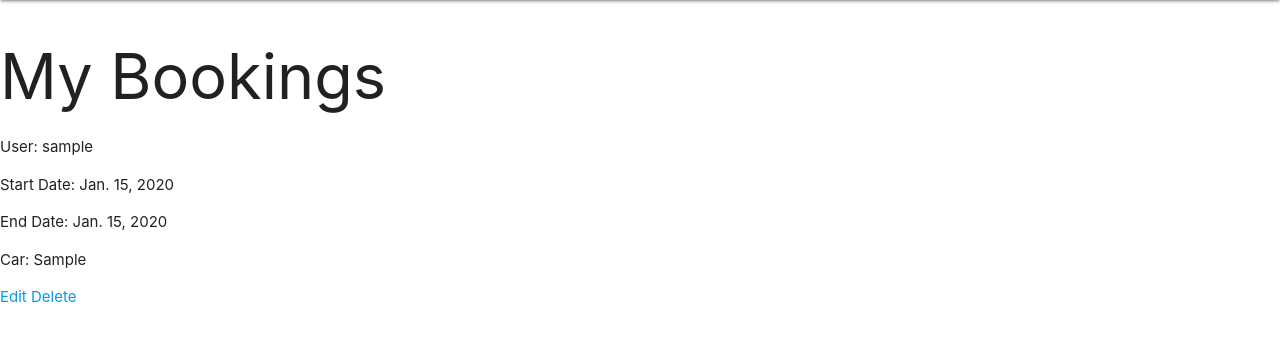
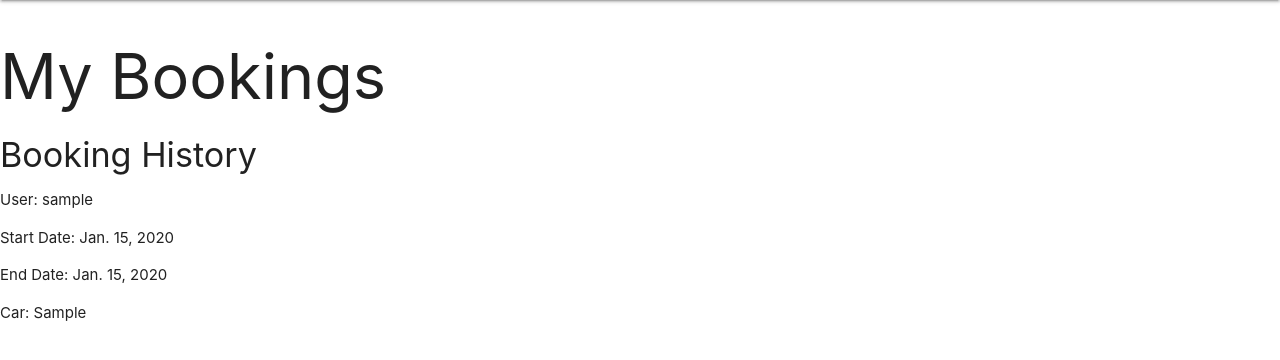
Before and after one commit to tribaaldos/Rent-A-Car, a Django app: page /bookings/ in a window 1280 px wide. Shown: the part 64-424 px from the top of the page. Run offline with Django 4.2, Linux system fonts and the light colour scheme; a user stored in the database is signed in; tables that the repository leaves empty hold one stand-in row (values such as "Sample post").

Commit message:
Add booking history and current bookings to my bookings page

```diff
--- a/main_app/templates/bookings/index.html
+++ b/main_app/templates/bookings/index.html
@@ -3,17 +3,32 @@
 
 <h1>My Bookings</h1>
 
-{% for booking in bookings %}
-    <div>
-        <p>User: {{ booking.user }}</p>
-        <p>Start Date: {{ booking.trip_start }}</p>
-        <p>End Date: {{ booking.trip_end }}</p>
-        <p>Car: {{ booking.car.model }} </p>
-        <div>
-          <a href="{% url 'edit_booking' booking.booking_number %}"> Edit </a>
-          <a href="{% url 'cancel_booking' booking.booking_number %}">Delete</a>
-        </div>
-    </div>
+{% if current_bookings %}
+<h4>Current Booking</h4>
+{% for current_booking in current_bookings %}
+<div>
+  <p>User: {{ current_booking.user }}</p>
+  <p>Start Date: {{ current_booking.trip_start }}</p>
+  <p>End Date: {{ current_booking.trip_end }}</p>
+  <p>Car: {{ current_booking.car.model }} </p>
+  <div>
+    <a href="{% url 'edit_booking' current_booking.booking_number %}"> Edit </a>
+    <a href="{% url 'cancel_booking' current_booking.booking_number %}">Delete</a>
+  </div>
+</div>
 {% endfor %}
+{% endif %}
+
+{% if past_bookings %}
+  <h4>Booking History</h4>
+  {% for past_booking in past_bookings %}
+  <div>
+    <p>User: {{ past_booking.user }}</p>
+    <p>Start Date: {{ past_booking.trip_start }}</p>
+    <p>End Date: {{ past_booking.trip_end }}</p>
+    <p>Car: {{ past_booking.car.model }} </p>
+  </div>
+  {% endfor %}
+{% endif %}
 
 {% endblock %}
--- a/main_app/views.py
+++ b/main_app/views.py
@@ -6,9 +6,10 @@ from django.contrib.auth import login
 from django.contrib.auth.forms import UserCreationForm
 from django.contrib.auth.decorators import login_required
 from django.contrib.auth.mixins import LoginRequiredMixin
-from django.views.generic.edit import CreateView, DeleteView, UpdateView
+from django.views.generic.edit import DeleteView, UpdateView
 from .models import Car, Booking, Photo
 from .forms import BookingForm
+from datetime import date
 
 # Create your views here.
 
@@ -24,7 +25,17 @@ def cars_index(request):
 
 def bookings_index(request):
     bookings = Booking.objects.filter(user=request.user)
-    return render(request, 'bookings/index.html', {'bookings': bookings})
+    past_bookings = []
+    current_bookings = []
+    for booking in bookings:
+        if booking.trip_end < date.today():
+            past_bookings.append(booking)
+        else:
+            current_bookings.append(booking)
+    return render(request, 'bookings/index.html', {
+        'past_bookings': past_bookings,
+        'current_bookings': current_bookings,
+    })
 
 
 def cars_detail(request, car_id):
@@ -50,6 +61,7 @@ def add_booking(request, car_id):
         new_booking.save()
     return redirect('all_bookings')
 
+
 class BookingUpdate(UpdateView):
     model = Booking
     fields = ['trip_start', 'trip_end']
@@ -59,11 +71,13 @@ class BookingDelete (DeleteView):
     model = Booking
     success_url = '/bookings'
 
+
 def add_photo(request, car_id):
     photo_file = request.FILES.get('photo-file', None)
     if photo_file:
         s3 = boto3.client('s3')
-        key = uuid.uuid4().hex[:6] + photo_file.name[photo_file.name.rfind('.'):]
+        key = uuid.uuid4().hex[:6] + \
+            photo_file.name[photo_file.name.rfind('.'):]
         try:
             bucket = os.environ['S3_BUCKET']
             s3.upload_fileobj(photo_file, bucket, key)
@@ -73,6 +87,7 @@ def add_photo(request, car_id):
             print('An error occurred uploading file to S3')
             print(e)
     return redirect('all_cars', car_id=car_id)
+
 
 def signup(request):
     error_message = ''
```
